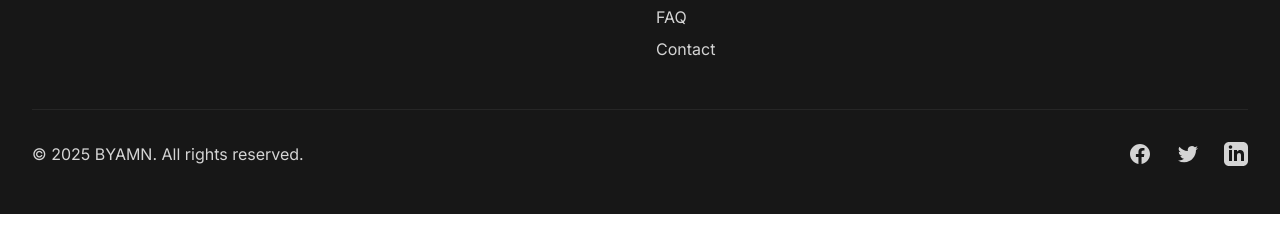
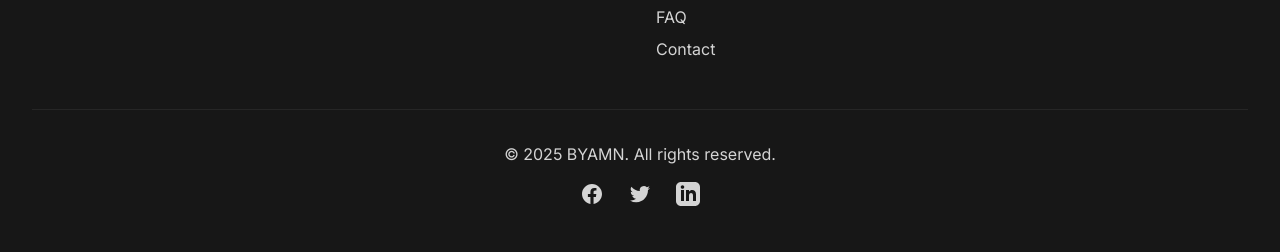
Before and after one commit to DYHARDx/BYAMN-Learning, a website: page about.html in a window 1280 px wide. Shown: the part 1703-1955 px from the top of the page. Before the commit the page ends 1917 px from the top, so only its background shows below. Drawn offline with nearby package versions, Linux system fonts and the light colour scheme.

Commit message:
Fix: Center footer copyright text
- Changed footer layout from justify-between to centered alignment
- Copyright text now displays in center instead of left-aligned
- Social icons remain below copyright text, also centered
- Resolves issue #19

```diff
--- a/about.html
+++ b/about.html
@@ -4,7 +4,7 @@
     <meta charset="UTF-8">
     <meta name="viewport" content="width=device-width, initial-scale=1.0">
     <title>About BYAMN - YouTube Learning Verified Achievement Platform</title>
-    <meta name="description" content="Discover BYAMN's mission to transform YouTube learning into verified achievement. Free certificates, progress tracking, and 200+ expert-led courses for career advancement."
+    <meta name="description" content="Discover BYAMN's mission to transform YouTube learning into verified achievement. Free certificates, progress tracking, and 200+ expert-led courses for career advancement.">
     <link rel="icon" type="image/png" href="./logo.png">
 
     <!-- Tailwind CSS CDN -->
@@ -211,9 +211,9 @@
                 </div>
             </div>
 
-            <div class="border-t border-neutral-800 mt-12 pt-8 flex flex-col md:flex-row justify-between items-center">
-                <p class="text-neutral-300">© 2025 BYAMN. All rights reserved.</p>
-                <div class="flex space-x-6 mt-4 md:mt-0">
+            <div class="border-t border-neutral-800 mt-12 pt-8 flex flex-col items-center text-center">
+                <p class="text-neutral-300 mb-4">© 2025 BYAMN. All rights reserved.</p>
+                <div class="flex space-x-6">
                     <a href="#" class="text-neutral-300 hover:text-white transition-colors">
                         <span class="sr-only">Facebook</span>
                         <svg class="h-6 w-6" fill="currentColor" viewBox="0 0 24 24" aria-hidden="true">
```
